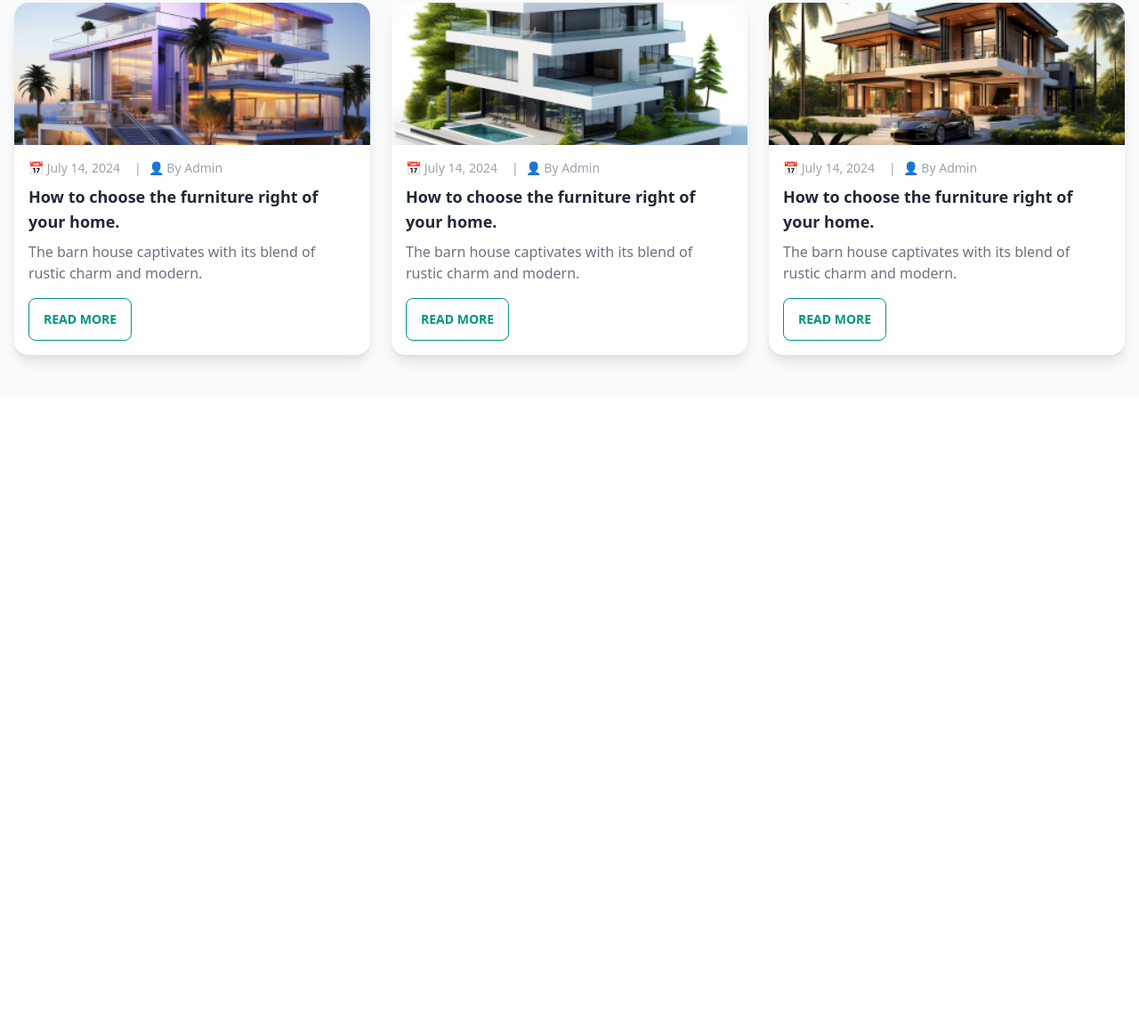
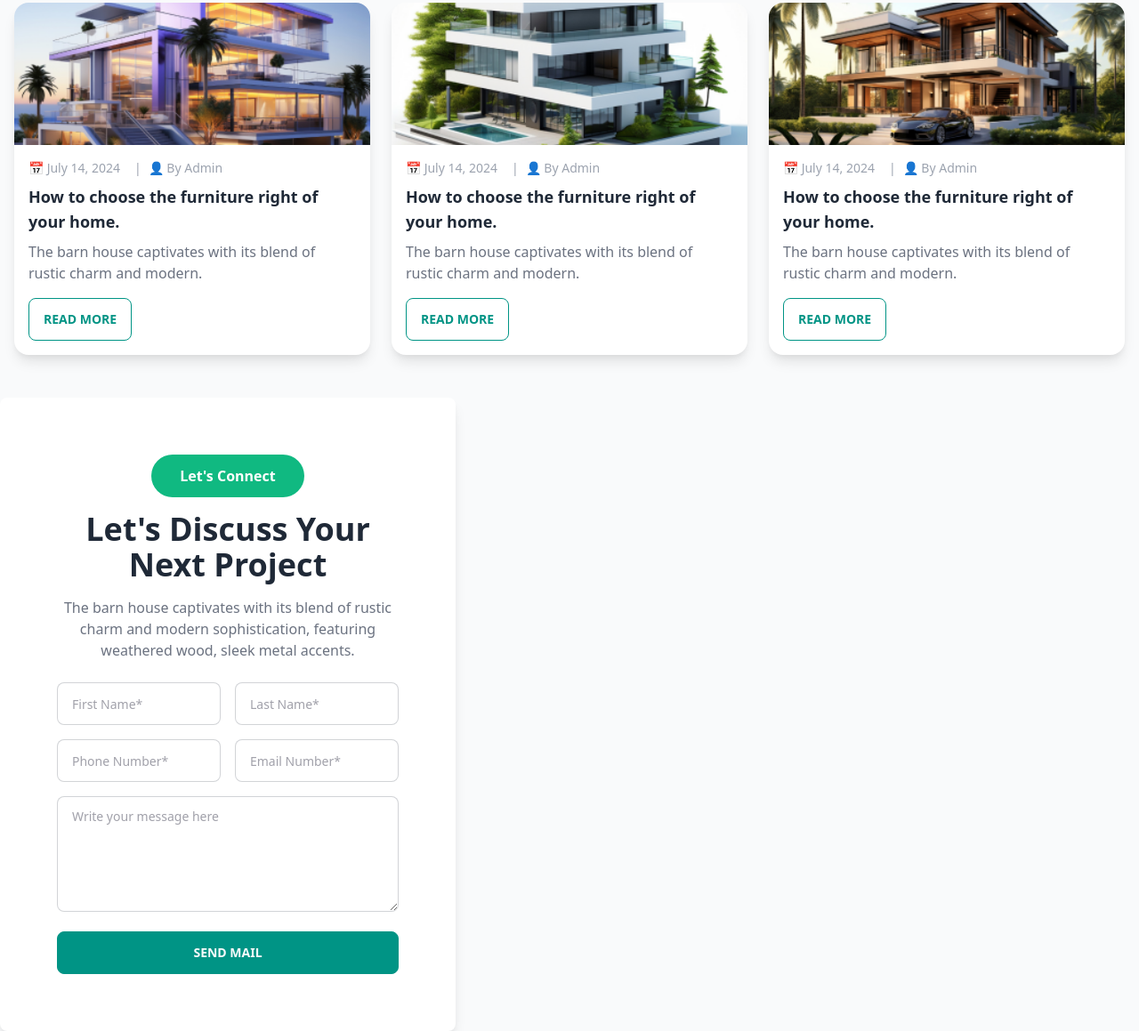
Before and after one commit to Nazmul-4/Reset-batch-3, a plain HTML site: page index.html in a window 1280 px wide. Shown: the part 3469-4628 px from the top of the page at 89% size. Before the commit the page ends 3916 px from the top, so only its background shows below. Drawn offline with nearby package versions, Linux system fonts and the light colour scheme.

Commit message:
3rd commit

```diff
--- a/index.html
+++ b/index.html
@@ -332,6 +332,32 @@
       </div>
     </div>
   </section><br><br>
+  <section>
+    <div class="bg-white p-8 md:p-12 lg:p-16 rounded-lg shadow-lg max-w-lg w-full">
+      <!-- Heading -->
+      <div class="text-center mb-6">
+        <div class="flex justify-center mb-4">
+            <button class="bg-green-500 text-white px-8 py-3 rounded-full font-semibold">Let's Connect</button>
+        </div>
+        <h1 class="text-4xl font-extrabold text-gray-800 mb-4">Let's Discuss Your Next Project</h1>
+        <p class="text-gray-500 mt-2">The barn house captivates with its blend of rustic charm and modern sophistication, featuring weathered wood, sleek metal accents.</p>
+      </div>
+
+      <!-- Form -->
+      <form class="space-y-4">
+        <div class="grid grid-cols-1 md:grid-cols-2 gap-4">
+          <input type="text" placeholder="First Name*" class="input input-bordered w-full" required />
+          <input type="text" placeholder="Last Name*" class="input input-bordered w-full" required />
+        </div>
+        <div class="grid grid-cols-1 md:grid-cols-2 gap-4">
+          <input type="tel" placeholder="Phone Number*" class="input input-bordered w-full" required />
+          <input type="email" placeholder="Email Number*" class="input input-bordered w-full" required />
+        </div>
+        <textarea placeholder="Write your message here" class="textarea textarea-bordered w-full" rows="4"></textarea>
+        <button type="submit" class="btn btn-success w-full mt-4">Send Mail</button>
+      </form>
+    </div>
+  </section>
 
 </body>
 </html>
```
